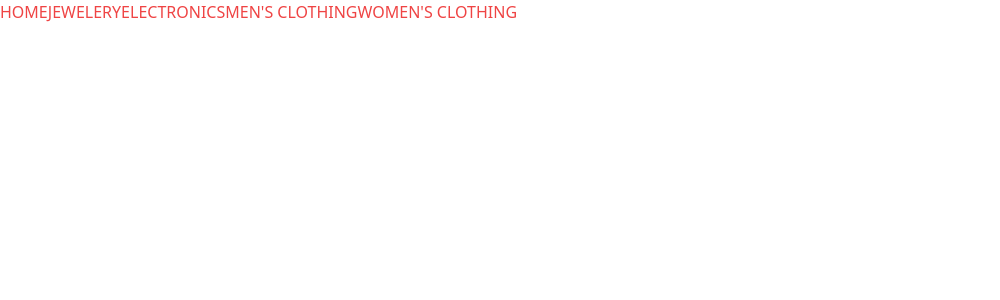
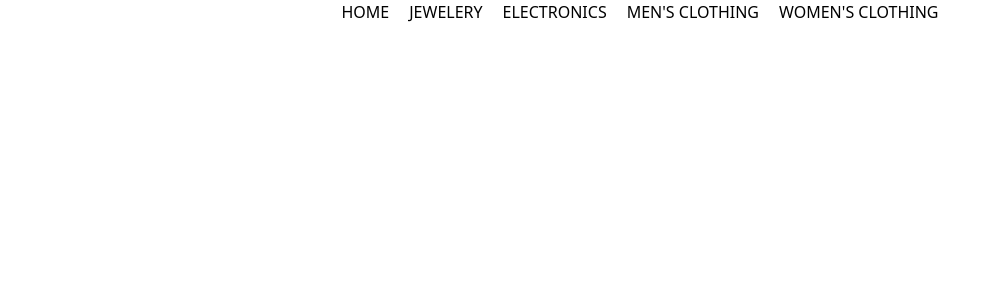
Before and after one commit to ABINAYA200224/E-commerce, a React (Vite) app: page / in a window 1280 px wide. Shown: the top 300 px of the page, without its empty margins (0-1000 px from the left). Built offline with nearby package versions, Linux system fonts and the light colour scheme.

Commit message:
header page routing

```diff
--- a/src/pages/Header.jsx
+++ b/src/pages/Header.jsx
@@ -4,9 +4,9 @@ const Layout = () => {
     return (
       <>
         {/* <nav> */}
-        <div className="text-red-500 flex">
+        <div className="flex gap-[20px] justify-center">
 
-              <Link className="text-red-500" to="/header">HOME</Link>
+              <Link className="" to="/header">HOME</Link>
 
 
 
```
